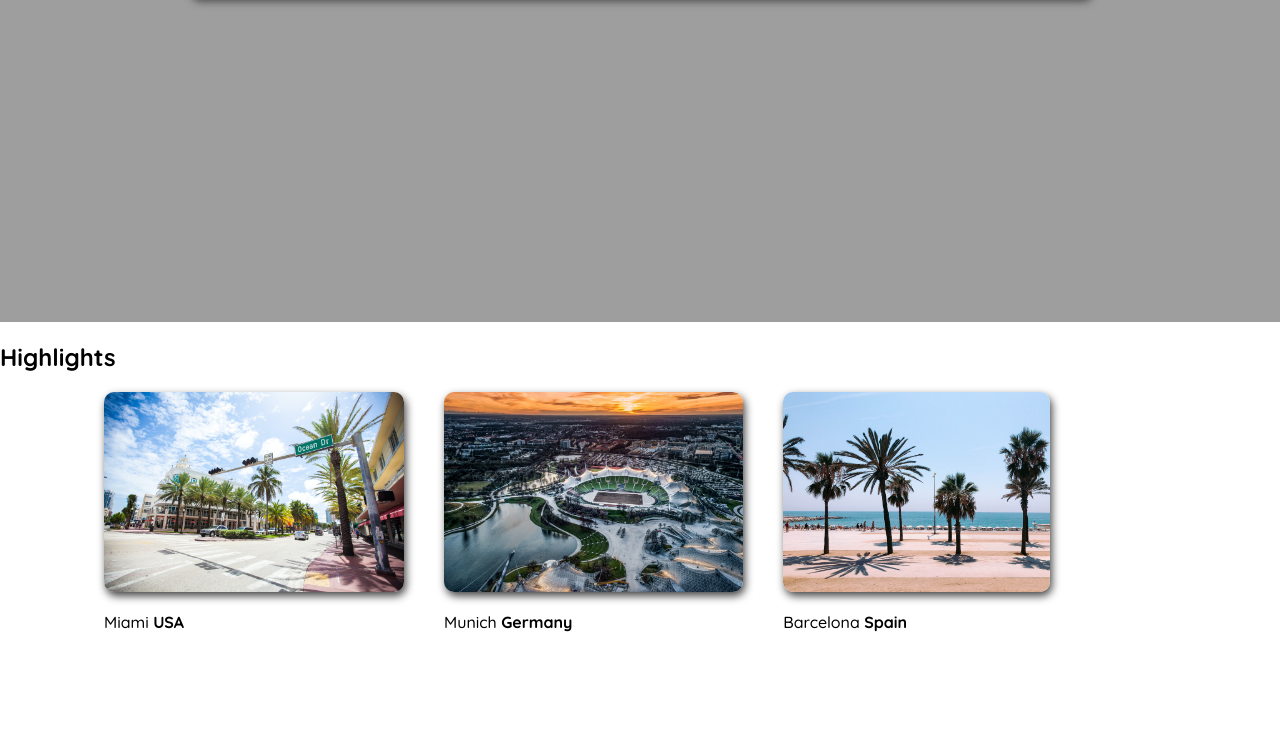
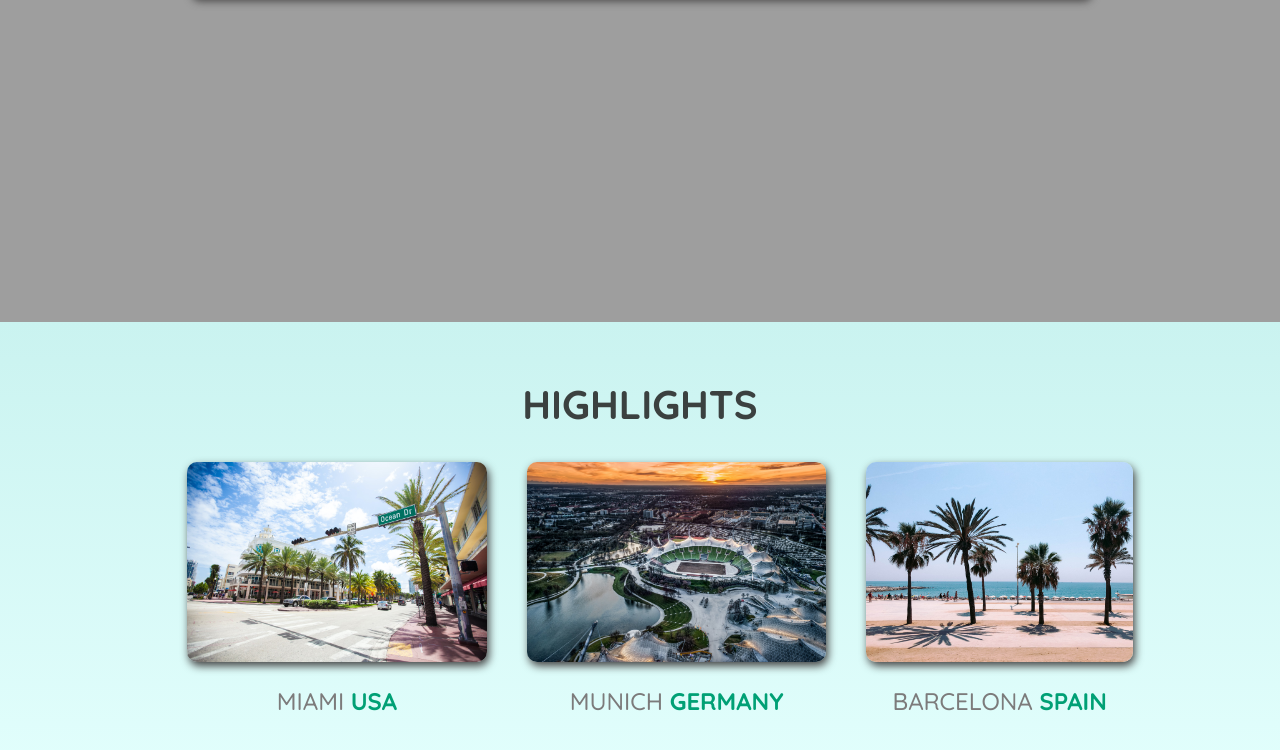
Before and after one commit to RakuraiRaiton/hundred-days-of-code, a plain HTML site: page index.html in a window 1280 px wide. Shown: the part 478-1228 px from the top of the page. Before the commit the page ends 1166 px from the top, so only its background shows below. Drawn offline with Linux system fonts and the light colour scheme.

Commit message:
=updated style.css

```diff
--- a/style.css
+++ b/style.css
@@ -48,15 +48,40 @@
 
 }
 
+#highlights {
+    padding: 24px;
+    background: linear-gradient(0deg, rgb(227,255,253), rgb(202,243,240));
+}
+
+#highlights h2 {
+    text-transform: uppercase;
+    text-align: center;
+    font-size: 40px;
+    color: rgb(59, 65, 64);
+}
+
 #destinations {
     display: flex;
     width: 90%;
     margin: auto;
+    justify-content: center;
     margin-bottom: 40px;
 }
 
 .destination {
     margin: 0 20px;
+    text-transform: uppercase;
+}
+
+.destination p {
+    text-align: center;
+    font-size: 24px ;
+    color: rgb(124,123,123);
+    margin: 20px 0;
+}
+
+.destination strong {
+    color: rgb(0,160,117);
 }
 
 .destination img {
```
